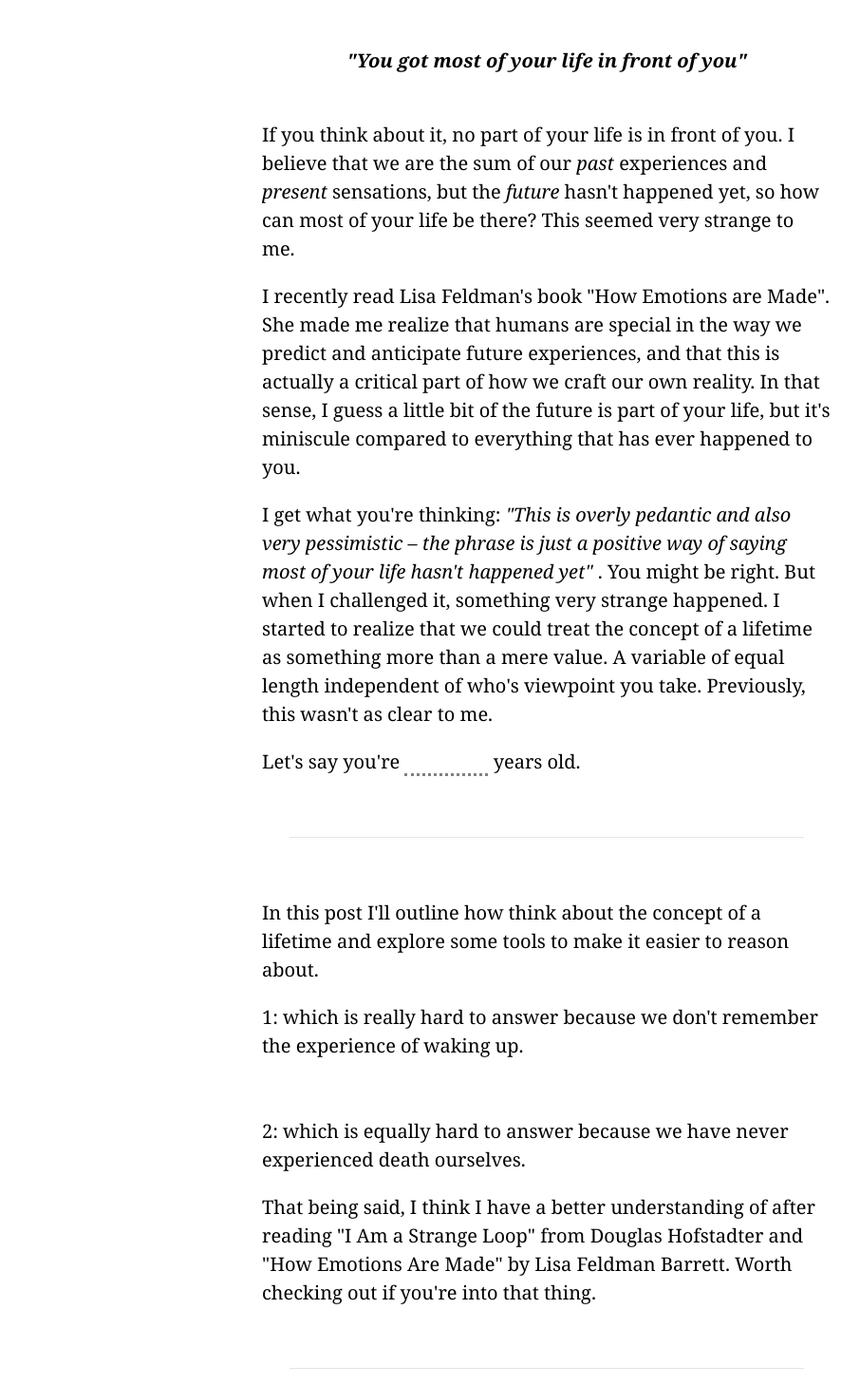
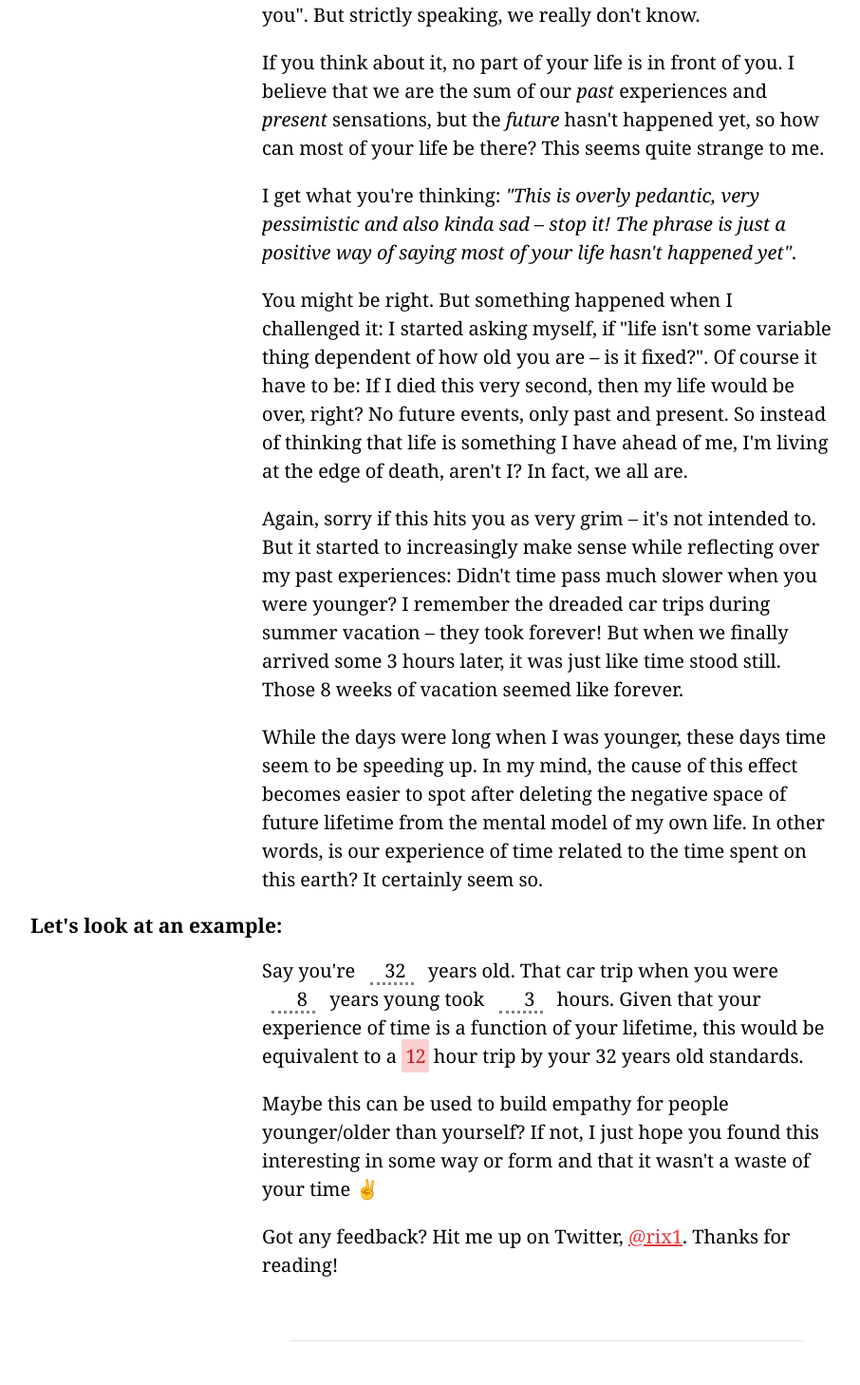
Before and after one commit to rix1/relativity, a Next.js app: page /words/lifetime in a window 1280 px wide. Shown: the part 1892-3350 px from the top of the page at 95% size, without its empty margins (64-970 px from the left). Built offline with nearby package versions, Linux system fonts and the light colour scheme.

Commit message:
lifetime: Finish first draft

```diff
--- /dev/null
+++ b/components/Footnote.js
@@ -0,0 +1,21 @@
+// @flow
+import React from 'react';
+
+type Props = {
+  children: ReactNode,
+};
+
+const Footnote = ({ children }: Props) => {
+  return (
+    <aside
+      role="doc-footnote"
+      className="bg-light-gray br2 gray pa3 f6 f4-ns lh-copy measure center">
+      {/* <a href="#footnote-1" role="doc-backlink" title="Go to note reference">
+        1
+      </a> */}
+      <p className="f6 mv0">{children}</p>
+    </aside>
+  );
+};
+
+export default Footnote;
--- a/components/InlineInput.js
+++ b/components/InlineInput.js
@@ -1,31 +1,33 @@
 // @flow
-import React from 'react';
+import React, { forwardRef } from 'react';
 import theme from '../styles/theme';
 
 type Props = {| className: string, error: boolean |};
 
-const InlineInput = ({
-  className = '',
-  error = false,
-  ...rest
-}: Props = {}) => (
+const InlineInput = (
+  { className = '', error = false, ...rest }: Props = {},
+  ref,
+) => (
   <>
     <style jsx>{`
       input {
         border: none;
         border-bottom: ${theme.sizes.lineWidth} dotted gray;
         outline: none;
-        width: 3.6em;
+        width: 1.5em;
+        margin-right: 0.5em;
+        margin-left: 0.5em;
         text-align: right;
       }
       input:focus {
-        border-bottom: ${theme.sizes.lineWidth} solid ${theme.colors.orange};
+        border-bottom: ${theme.sizes.lineWidth} solid var(--color-red-45);
       }
       .error {
         border-bottom-color: red;
       }
     `}</style>
     <input
+      ref={ref}
       className={`ph2 ${className} ${error ? 'error' : ''}`}
       // eslint-disable-next-line react/jsx-props-no-spreading
       {...rest}
@@ -33,4 +35,4 @@ const InlineInput = ({
   </>
 );
 
-export default InlineInput;
+export default forwardRef<Props, typeof InlineInput>(InlineInput);
--- /dev/null
+++ b/components/Lifetime/CarTripExample.js
@@ -0,0 +1,106 @@
+// @flow
+import React, { useReducer } from 'react';
+
+import InlineInput from '../InlineInput';
+import Text, { Highlight } from '../Text';
+
+const initialState = {
+  currentAge: 32,
+  youngAge: 8,
+  carTripDuration: 3,
+};
+
+const hoursInAYear = 60 * 24 * 365;
+
+function getConversionFactor(from, to) {
+  return ((from * hoursInAYear) / (to * hoursInAYear) / 100) * 100;
+}
+
+function ageReducer(state, action) {
+  switch (action.type) {
+    case 'CHANGE_FIELD': {
+      const newState = { ...state, ...action.field };
+      return {
+        ...newState,
+        conversionFactor: getConversionFactor(
+          newState.currentAge,
+          newState.youngAge,
+          newState.carTripDuration,
+        ),
+      };
+    }
+
+    default:
+      console.error('Action type not supported', action.type);
+      return state;
+  }
+}
+
+function init(state) {
+  return {
+    ...state,
+    conversionFactor: getConversionFactor(
+      state.currentAge,
+      state.youngAge,
+      state.carTripDuration,
+    ),
+  };
+}
+
+const CarTripExample = () => {
+  const [state, dispatch] = useReducer(ageReducer, initialState, init);
+  console.log(state);
+  function handleChange(event) {
+    const { id, value } = event.currentTarget;
+    // console.log(event.currentTarget.id, event.currentTarget.value);
+    if (!Number.isNaN(Number(value))) {
+      dispatch({ type: 'CHANGE_FIELD', field: { [id]: Number(value) } });
+    }
+  }
+
+  const adjustedTime = Math.round(
+    state.carTripDuration * state.conversionFactor,
+  );
+
+  return (
+    <Text>
+      Say you&apos;re{' '}
+      <InlineInput
+        inputMode="numeric"
+        maxLength="3"
+        pattern="[0-9]*"
+        value={state.currentAge}
+        id="currentAge"
+        onChange={handleChange}
+      />{' '}
+      years old. That car trip when you were{' '}
+      <InlineInput
+        inputMode="numeric"
+        maxLength="3"
+        pattern="[0-9]*"
+        value={state.youngAge}
+        id="youngAge"
+        onChange={handleChange}
+      />{' '}
+      years young took{' '}
+      <InlineInput
+        inputMode="numeric"
+        maxLength="3"
+        pattern="[0-9]*"
+        value={state.carTripDuration}
+        id="carTripDuration"
+        onChange={handleChange}
+      />{' '}
+      hours. Given that your experience of time is a function of your lifetime,
+      this would be equivalent to a{' '}
+      <Highlight>
+        <output htmlFor="currentAge youngAge carTripDuration">
+          {adjustedTime}
+        </output>
+      </Highlight>{' '}
+      hour trip by your {state.currentAge} years old standards.
+    </Text>
+  );
+};
+
+export default CarTripExample;
--- a/components/LifetimeSlider/LifetimeSlider.js
+++ b/components/Lifetime/LifetimeSlider.js
@@ -2,13 +2,19 @@
 import * as React from 'react';
 import Range from '../Range/Range';
 
+const START_AGE = 27; // chosen to align the slider nicely
 const LifeSlider = () => {
-  const [age, setAge] = React.useState(27);
+  const [age, setAge] = React.useState(START_AGE);
   const handleChange = React.useCallback((val) => setAge(val), []);
-
+  const relativeAgeString =
+    age > START_AGE
+      ? `${START_AGE} + ${age - START_AGE}`
+      : `${START_AGE} - ${START_AGE - age}`;
   return (
     <div className="measure-wide f3 center mv5">
-      <pre className="silver f5">Age: {age}</pre>
+      <pre className="silver f5">
+        Age: {age === START_AGE ? age : relativeAgeString}
+      </pre>
       <Range
         sliderIcons={[
           '👶',
--- a/components/Post.js
+++ b/components/Post.js
@@ -5,7 +5,7 @@ import React, { Node } from 'react';
 import Heading from './Heading';
 import PageLayout from './PageLayout';
 import Quote from './Quote';
-import Sidenote from './Sidenote';
+import Footnote from './Footnote';
 import Text from './Text';
 
 type Props = {
@@ -18,7 +18,7 @@ const components = {
   p: Text,
   blockquote: Quote,
   h2: Heading.H2,
-  sidenote: Sidenote,
+  footnote: Footnote,
   hr: () => <hr className="mv5 measure bb-0 b--black-10" />,
 };
 
--- a/components/Sidenote.js
+++ /dev/null
@@ -1,16 +0,0 @@
-// @flow
-import React from 'react';
-
-type Props = {
-  children: ReactNode,
-};
-
-const Sidenote = ({ children }: Props) => {
-  return (
-    <div className="bg-light-gray br2 gray pa3 f6 f4-ns lh-copy measure center">
-      <p className="f6 mv0">[Side note]: {children}</p>
-    </div>
-  );
-};
-
-export default Sidenote;
--- a/components/Text.js
+++ b/components/Text.js
@@ -11,10 +11,18 @@ const Text = ({ children }: Props) => {
 
 type HighlightProps = {
   children: React.Node,
+  background: string,
+  color: string,
 };
 
-export const Highlight = ({ children }: HighlightProps) => (
-  <span className="bg-black-90 lh-copy white pa1 tracked-tight">
+export const Highlight = ({
+  children,
+  background = '--color-red-10',
+  color = '--color-red-60',
+}: HighlightProps) => (
+  <span
+    className="lh-copy pa1 tracked-tight br1"
+    style={{ color: `var(${color})`, background: `var(${background})` }}>
     {children}
   </span>
 );
--- a/pages/words/lifetime.mdx
+++ b/pages/words/lifetime.mdx
@@ -1,5 +1,6 @@
 import Post from '../../components/Post';
-import LifetimeSlider from '../../components/LifetimeSlider/LifetimeSlider';
+import LifetimeSlider from '../../components/Lifetime/LifetimeSlider';
+import CarTripExample from '../../components/Lifetime/CarTripExample';
 import InlineInput from '../../components/InlineInput';
 
 export const meta = {
@@ -16,82 +17,50 @@ export const meta = {
   createdAt: '2020-07-09T05:32:00.944Z',
 };
 
-When my sister got her first son in 2016 I joked with her: <i>What is it like
-waking up having never gone to sleep?</i> A seemingly silly question that is
-easy to ask, but very hard to make any sense of. Similarly, in a funeral we
-might think: <i>What is it like going to sleep, never to wake up again?</i>
-These two questions sets the boundaries for what we call life. Birth, a past
-experience no one remember, and death, a future experience we're experientially
-blind to.
+When my sister got her first son in 2016 I joked with her: <i>What is it like waking up having never gone to sleep?</i> A seemingly silly question that is easy to ask, but very hard to make any sense of. Similarly, in a funeral we might think: <i>What is it like going to sleep, never to wake up again?</i>
+These two questions touches the boundaries for what we call life. Birth, a past experience no one remember, and death, a future experience we're experientially blind to.
 
-The keywords here are <i>past</i> and <i>future</i>. Baked into the language
-of how we commonly talk about birth and death, lies the notion that the two
-concepts can be fixed on a timeline. This time period consitutes a lifetime
-for us human beings. It can be visualized as a line with three points (Birth,
+The keywords here are <i>past</i> and <i>future</i>. Baked into the language of how we commonly talk about our life, birth and death, lies the notion that the concepts can be fixed on a timeline. This timeline constitutes a lifetime for us human beings. It can be visualised as a line with three points (Birth,
 Present, and Death) which appropriately map to past, present and future.
 
 <LifetimeSlider />
 
-This is a pretty nice mental modal. It's easy and straight forward. It
-especially favours young people which seem to have most of their life in front
-of them. Using this model we can calculate lifetime as the distance between
-Birth and Death. Normal people call this distance <i>age</i>.
+This is a pretty nice mental modal <span id="footnote-1">[1]</span> It's easy and straight forward. Using this model we can calculate lifetime as the distance between Birth and Death. Normal people call this distance <i>age</i>.
 
-However simple, I belive that using <i>age</i> as a value to denote a lifetime
-is incorrect. During my time as a university student back in 2012, I realized
-this by looking at the phrase
+However simple, I belive that thinking of life that something you have <i>ahead of you</i> is slightly incorrect. It might be comforting to reassure someone with a feeling that they're "behind" that "Don't worry, you got most of your life in front of you". But strictly speaking, we really don't know.
 
-> "You got most of your life in front of you"
+If you think about it, no part of your life is in front of you. I believe that we are the sum of our <i>past</i> experiences and <i>present</i> sensations, but the <i>future</i> hasn't happened yet, so how can most of your life be there? This seems quite strange to me.
 
-If you think about it, no part of your life is in front of you. I believe that
-we are the sum of our <i>past</i> experiences and <i>present</i> sensations,
-but the <i>future</i> hasn't happened yet, so how can most of your life be
-there? This seemed very strange to me.
+I get what you're thinking: <i>"This is overly pedantic, very pessimistic and also kinda sad – stop it! The phrase is just a positive way of saying most of your life hasn't happened yet"</i>.
 
-<sidenote>
-  I recently read Lisa Feldman's book "How Emotions are Made". She made me
-  realize that humans are special in the way we predict and anticipate future
-  experiences, and that this is actually a critical part of how we craft our own
-  reality. In that sense, I guess a little bit of the future is part of your
-  life, but it's miniscule compared to everything that has ever happened to you.
-</sidenote>
+You might be right. But something happened when I challenged it: I started asking myself, if "life isn't some variable thing dependent of how old you are – is it fixed?". Of course it have to be: If I died this very second, then my life would be over, right? No future events, only past and present. So instead of
+thinking that life is something I have ahead of me, I'm living at the edge of death, aren't I? In fact, we all are.
 
-I get what you're thinking: <i>"This is overly pedantic and also very pessimistic – the phrase is just a
-positive way of saying most of your life hasn't happened yet"</i>
-. You might be right. But when I challenged it, something very strange happened.
-I started to realize that we could treat the concept of a lifetime as something more
-than a mere value. A variable of equal length independent of who's viewpoint you
-take. Previously, this wasn't as clear to me.
+Again, sorry if this hits you as very grim – it's not intended to. But it started to increasingly make sense while reflecting over my past experiences: Didn't time pass much slower when you were younger? I remember the dreaded car trips during summer vacation – they took forever! But when we finally arrived some 3
+hours later, it was just like time stood still. Those 8 weeks of vacation seemed like forever.
 
-Let's say you're <InlineInput /> years old.
+While the days were long when I was younger, these days time seem to be speeding up. In my mind, the cause of this effect becomes easier to spot after deleting the negative space of future lifetime from the mental model of my own life. In other words, is our experience of time related to the time spent on this earth? It certainly seem so.
+
+### Let's look at an example:
+
+<CarTripExample />
+
+Maybe this can be used to build empathy for people younger/older than yourself? If not, I just hope you found this interesting in some way or form and that it wasn't a waste of your time ✌️
+
+Got any feedback? Hit me up on Twitter, [@rix1](https://twitter.com/rix1). Thanks for reading!
 
 ---
 
-In this post I'll outline how think about the concept of a lifetime and
-explore some tools to make it easier to reason about.
+<footnote>
+  I originally started to ponder about this back in 2012. In 2015, I made an
+  attempt at creating a small CLI that made it possible to calculate the
+  experienced time between N people (<a href="https://github.com/rix1/time">source</a>).
+<br /><br />
+In the time since, I've came back to thinking about this several times. Although
+not directly related, I suggest checking out "I Am a Strange Loop" from Douglas
+Hofstadter and "How Emotions Are Made" by Lisa Feldman Barrett if you found
+topic this interesting.
 
-<sidenote>
-  1: which is really hard to answer because we don't remember the experience of
-  waking up.
-  <br />
-  2: which is equally hard to answer because we have never experienced death
-  ourselves.
-</sidenote>
-
-<sidenote>
-  That being said, I think I have a better understanding of after reading "I Am
-  a Strange Loop" from Douglas Hofstadter and "How Emotions Are Made" by Lisa
-  Feldman Barrett. Worth checking out if you're into that thing.
-</sidenote>
-
----
-
-This relates to birth like the following question relates to death: "What is
-it like to go to sleep and never wake up again?".
-
-These are big questions, along the lines of "What's the purpose of it all?",
-and they have been pondering people for ages. But as with many questions, they
-might not be the right ones to be asked. And asking the wrong questions might
-cause a lot of harm
+</footnote>
 
 export default ({ children }) => <Post meta={meta}>{children}</Post>;
--- a/styles/base.css
+++ b/styles/base.css
@@ -2,6 +2,7 @@
   --color-red-60: hsl(359, 74%, 46%);
   --color-red-50: #e23b3e;
   --color-red-45: #f24e53;
+  --color-red-10: hsl(358, 86%, 90%);
   --color-purple-50: #8d4ef2;
   --color-red-5: #ffe6e8;
 }
```
Also changed, not shown: pages/index.js (+0 -13 lines).
